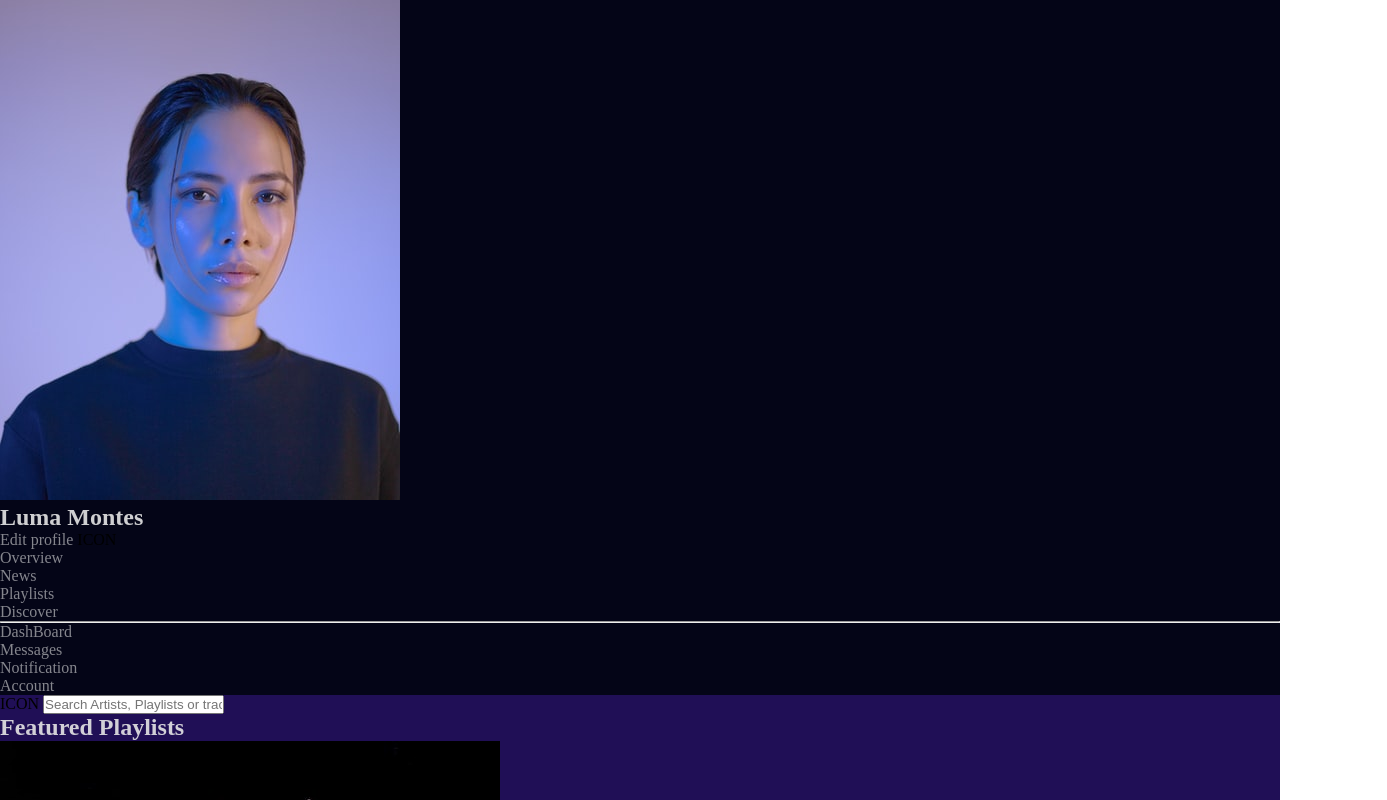
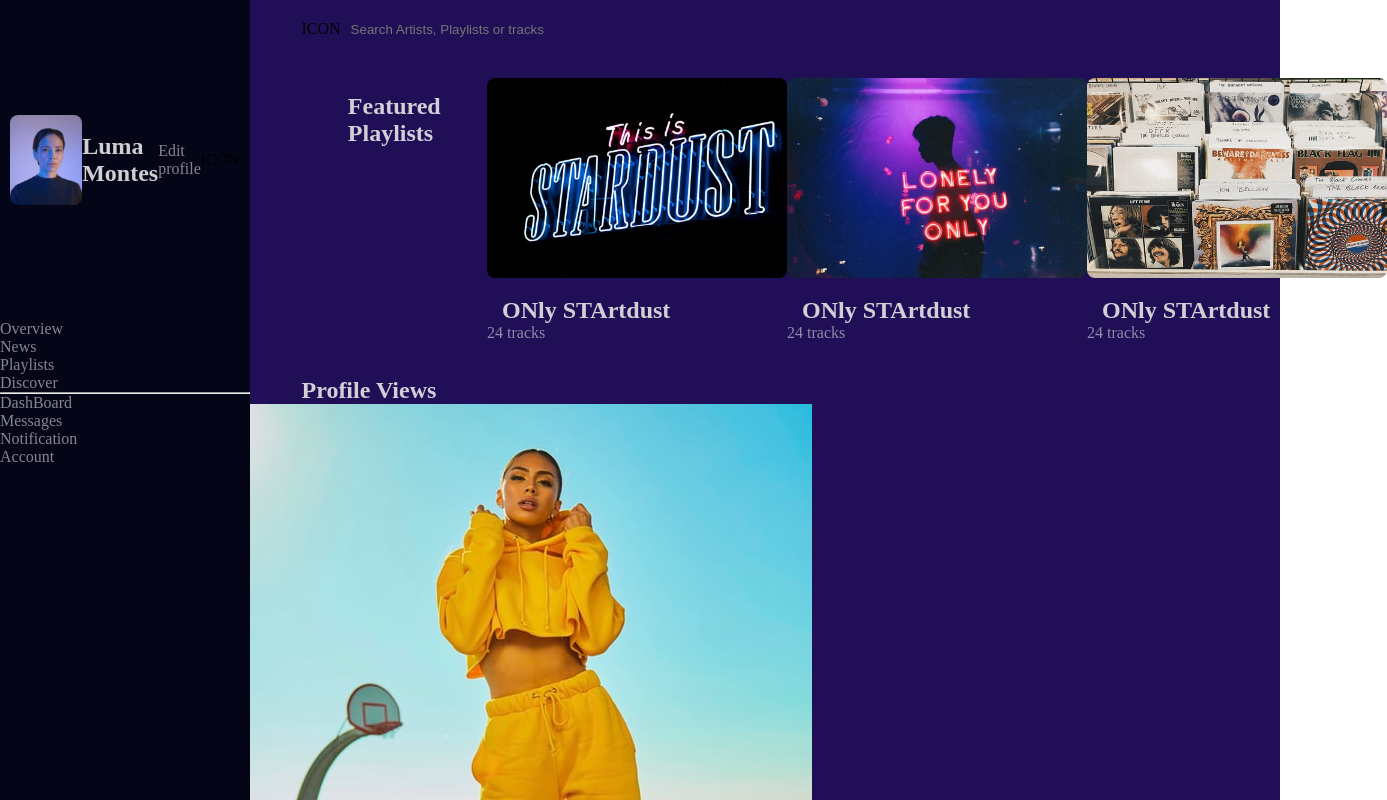
Before and after one commit to lumamontes/music-library, a plain HTML site: page index.html in a window 1280 px wide. Shown: the top 800 px of the page, 1387 px wide, since content can reach past the window. Drawn offline with Linux system fonts and the light colour scheme.

Commit message:
barra lateral fixa + espaçamentos

```diff
--- a/style.css
+++ b/style.css
@@ -10,7 +10,7 @@ h1, h2 {
     color: #e5e5e5e7;
 }
 
-p, li {
+p, li, .fas {
     color: #e5e5e593;
 }
 
@@ -19,10 +19,86 @@ a {
     color: #e5e5e593;
 }
 
-header {
-    background-color: #040517;
-}
-
 main {
     background-color: rgb(32, 15, 86) ;
 }
+
+header.sidenav {
+    position: fixed;
+    top: 0;
+    left: 0;
+    width: 250px;
+    height: 100vh;
+    background-color: #040517;
+}
+header.sidenav .profile {
+    display: flex;
+    width: 90%;
+    height: 40%;
+    margin: 0 auto;
+    align-items: center;
+    justify-content: center;
+}
+
+header.sidenav .profile .img-container {
+    width: 50%;
+    border-radius: 8px;
+    padding: 10px;
+}
+
+header.sidenav .profile img {
+    width: 90px;
+    height: 90px;
+    border-radius: 8px;
+    object-fit: cover;
+}
+
+header.sidenav .profile .txt-container {
+    width: 50%;
+    font-size: 0.9rem;
+    line-height: 25px;
+}
+
+main.container {
+    margin-left: 250px;
+    flex-direction: column;
+}
+
+
+.searchbar {
+width: 100%;
+padding: 20px 5%;
+
+display: flex;
+
+
+}
+
+.searchbar input {
+    background: none;
+
+    border: none;
+
+    width: 100%;
+
+    outline: none;
+
+    margin-left: 10px;
+}
+.container h1, .container h2 {
+    padding: 15px 5% 0;
+}
+
+.playlists {
+    width: 100%;
+    padding: 20px 5%;
+    display: flex;
+}
+.playlists .playlist-card {
+
+}
+.playlists .playlist-card img {
+    width: 300px;
+    height: 200px;
+    border-radius: 8px;
+}
```
